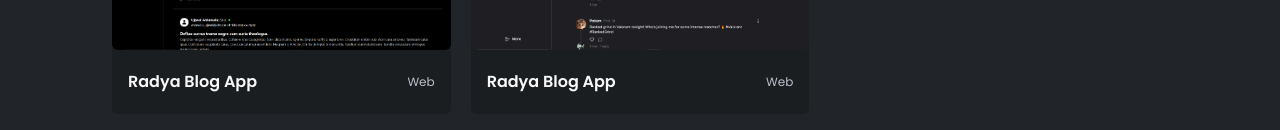
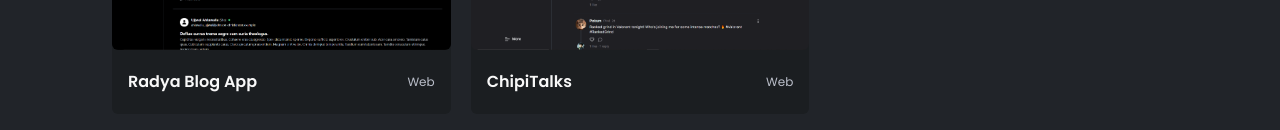
Before and after one commit to radyaadi/radya-profiles, a React (Vite) app: page /portfolio in a window 1280 px wide. Shown: the part 1179-1309 px from the top of the page. Built offline with nearby package versions, Linux system fonts and the light colour scheme.

Commit message:
edit name

```diff
--- a/src/pages/Portfolio/project-list.js
+++ b/src/pages/Portfolio/project-list.js
@@ -163,7 +163,7 @@ let projects = [
   },
   {
     id: '011-uuid',
-    name: 'Radya Blog App',
+    name: 'ChipiTalks',
     createdAt: '2024-02-04',
     category: 'web',
     description:
```
